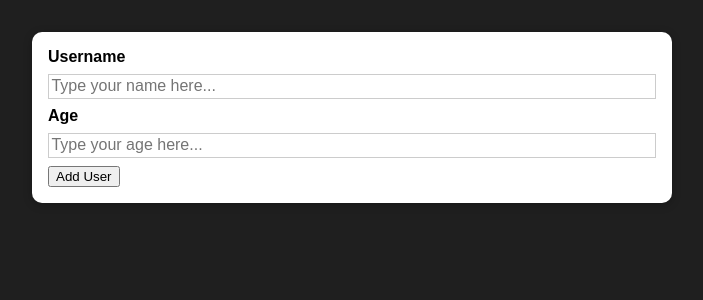
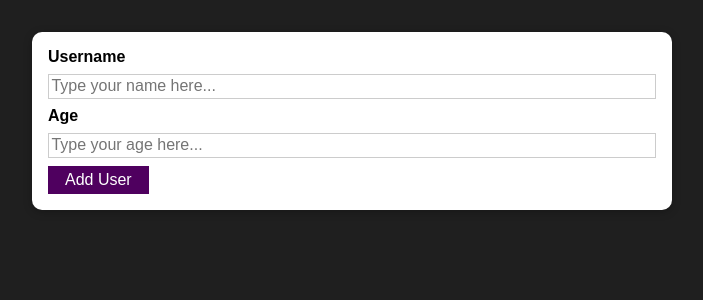
Before and after one commit to fithcmus-lnminh/usersManagement, a React (Create React App) app: page / in a window 1280 px wide. Shown: the top 300 px of the page, without its empty margins (288-991 px from the left). Built offline with nearby package versions, Linux system fonts and the light colour scheme.

Commit message:
Adding UI Button

```diff
--- /dev/null
+++ b/src/components/UI/Button.js
@@ -0,0 +1,16 @@
+import React from "react";
+import styles from "./Button.module.css";
+
+function Button(props) {
+  return (
+    <button
+      className={styles.button}
+      type={props.type || "button"}
+      onClick={props.onClick}
+    >
+      {props.children}
+    </button>
+  );
+}
+
+export default Button;
--- /dev/null
+++ b/src/components/UI/Button.module.css
@@ -0,0 +1,18 @@
+.button {
+  font: inherit;
+  border: 1px solid #4f005f;
+  background: #4f005f;
+  color: white;
+  padding: 0.25rem 1rem;
+  cursor: pointer;
+}
+
+.button:hover,
+.button:active {
+  background: #741188;
+  border-color: #741188;
+}
+
+.button:focus {
+  outline: none;
+}
--- a/src/components/Users/AddUser.js
+++ b/src/components/Users/AddUser.js
@@ -1,6 +1,7 @@
 import React from "react";
 import Card from "../UI/Card";
 import styles from "./AddUser.module.css";
+import Button from "../UI/Button";
 
 function AddUser() {
   const addUserHandler = (event) => {
@@ -15,7 +16,7 @@
         <input type="text" placeholder="Type your name here..." />
         <label htmlFor="age">Age</label>
         <input type="number" placeholder="Type your age here..." />
-        <button type="submit">Add User</button>
+        <Button type="submit">Add User</Button>
       </form>
     </Card>
   );
```
